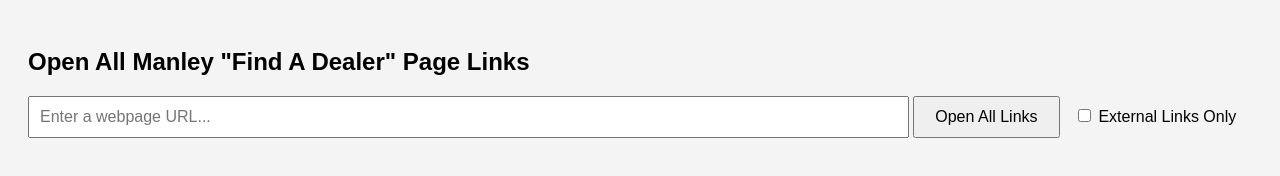
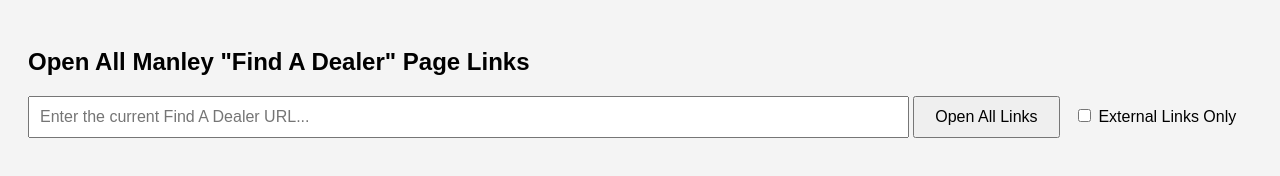
Before and after one commit to manleylabs/open-all-dealer-links, a plain HTML site: page index.html in a window 1280 px wide. Drawn offline with Linux system fonts and the light colour scheme.

Commit message:
Update index.html
URL change.

```diff
--- a/index.html
+++ b/index.html
@@ -26,7 +26,7 @@
 </head>
 <body>
   <h2>Open All Manley "Find A Dealer" Page Links</h2>
-  <input type="text" id="urlInput" placeholder="Enter a webpage URL..." />
+  <input type="text" id="urlInput" placeholder="Enter the current Find A Dealer URL..." />
   <button onclick="openLinks()">Open All Links</button>
   <label>
     <input type="checkbox" id="externalOnly" /> External Links Only
```
